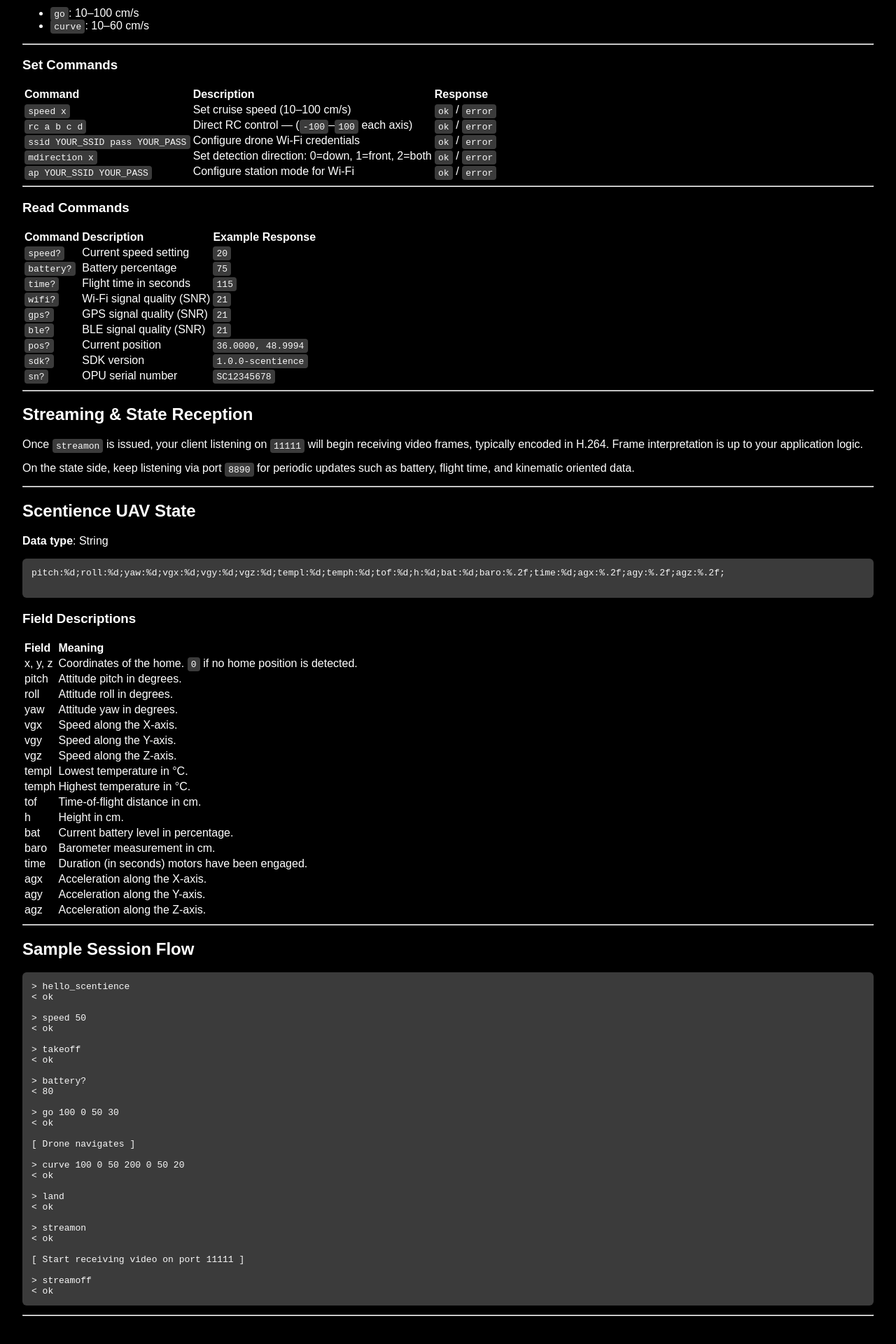
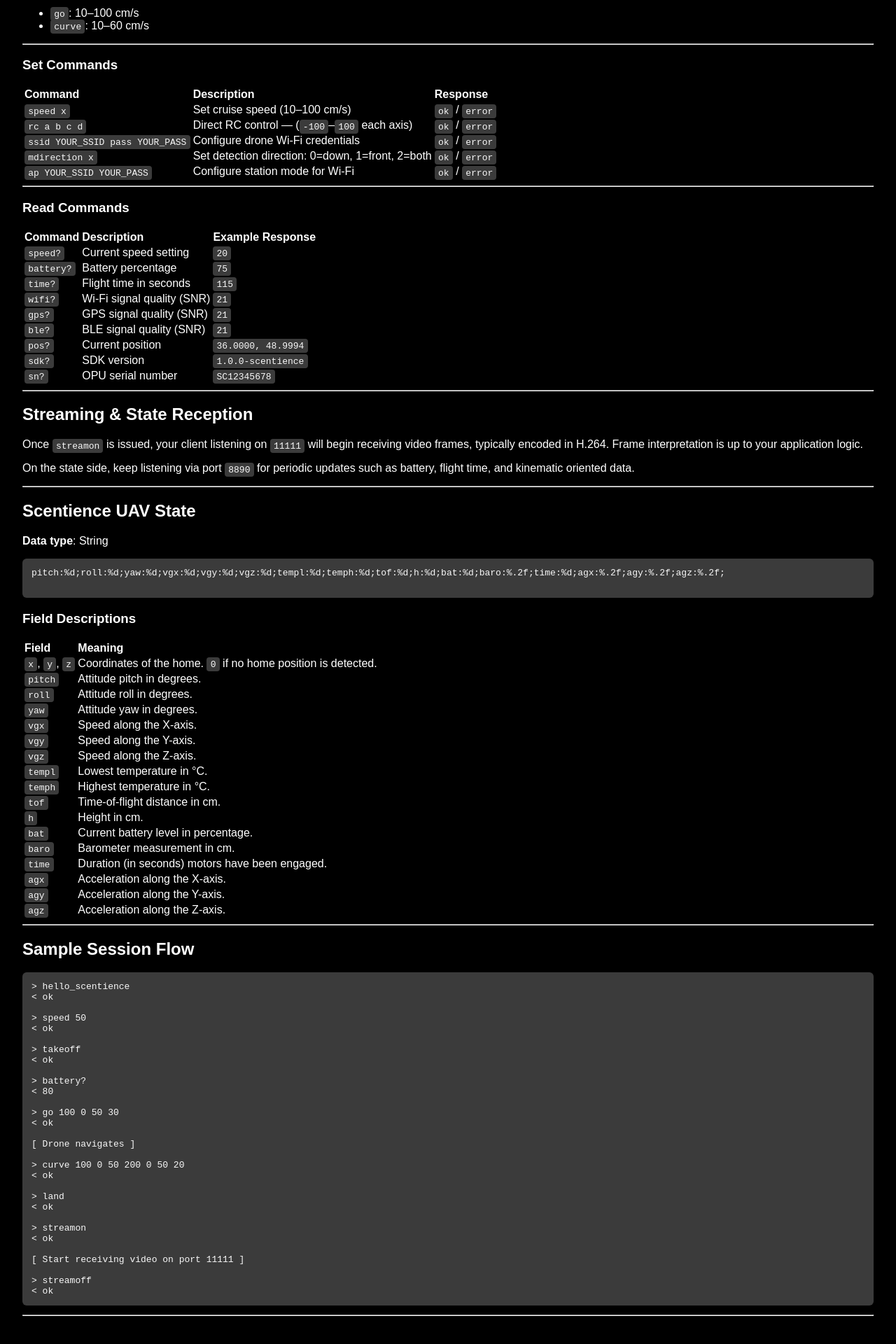
Before and after one commit to Scentience/docs-api, a Jekyll site: the page built from sockets-uav-api.md, in a window 1280 px wide. Shown: the part 1675-3595 px from the top of the page at 70% size. Built offline with Jekyll 4.4.1, drawn with Linux system fonts in a browser that asks for light colours.

Commit message:
update image format

```diff
--- a/css/styles.css
+++ b/css/styles.css
@@ -149,8 +149,8 @@ code {
 img {
     width : 200;
     height: auto; /*to preserve the aspect ratio of the image*/
-    display: block; /* Make the image a block-level element */
-    margin: 0 auto; /* Set left and right margins to auto */
+    /* display: block; Make the image a block-level element */
+    /* margin: 0 auto; Set left and right margins to auto */
 }
 
 footer {
--- a/sockets-uav-api.md
+++ b/sockets-uav-api.md
@@ -142,25 +142,25 @@ pitch:%d;roll:%d;yaw:%d;vgx:%d;vgy:%d;vgz:%d;templ:%d;temph:%d;tof:%d;h:%d;bat:%
 
 ### Field Descriptions
 
-| Field   | Meaning                                                                 |
-|---------|-------------------------------------------------------------------------|
-| x, y, z | Coordinates of the home. `0` if no home position is detected.           |
-| pitch   | Attitude pitch in degrees.                                              |
-| roll    | Attitude roll in degrees.                                               |
-| yaw     | Attitude yaw in degrees.                                                |
-| vgx     | Speed along the X-axis.                                                 |
-| vgy     | Speed along the Y-axis.                                                 |
-| vgz     | Speed along the Z-axis.                                                 |
-| templ   | Lowest temperature in °C.                                               |
-| temph   | Highest temperature in °C.                                              |
-| tof     | Time-of-flight distance in cm.                                          |
-| h       | Height in cm.                                                           |
-| bat     | Current battery level in percentage.                                    |
-| baro    | Barometer measurement in cm.                                            |
-| time    | Duration (in seconds) motors have been engaged.                         |
-| agx     | Acceleration along the X-axis.                                          |
-| agy     | Acceleration along the Y-axis.                                          |
-| agz     | Acceleration along the Z-axis.                                          |
+| Field         | Meaning                                                                 |
+|---------------|-------------------------------------------------------------------------|
+| `x`, `y`, `z` | Coordinates of the home. `0` if no home position is detected.           |
+| `pitch`       | Attitude pitch in degrees.                                              |
+| `roll`        | Attitude roll in degrees.                                               |
+| `yaw`         | Attitude yaw in degrees.                                                |
+| `vgx`         | Speed along the X-axis.                                                 |
+| `vgy`         | Speed along the Y-axis.                                                 |
+| `vgz`         | Speed along the Z-axis.                                                 |
+| `templ`       | Lowest temperature in °C.                                               |
+| `temph`       | Highest temperature in °C.                                              |
+| `tof`         | Time-of-flight distance in cm.                                          |
+| `h`           | Height in cm.                                                           |
+| `bat`         | Current battery level in percentage.                                    |
+| `baro`        | Barometer measurement in cm.                                            |
+| `time`        | Duration (in seconds) motors have been engaged.                         |
+| `agx`         | Acceleration along the X-axis.                                          |
+| `agy`         | Acceleration along the Y-axis.                                          |
+| `agz`         | Acceleration along the Z-axis.                                          |
 
 ---
 
```
